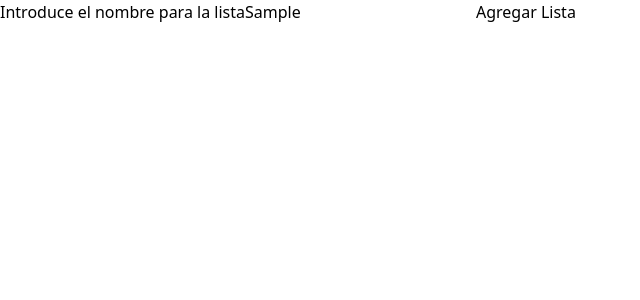
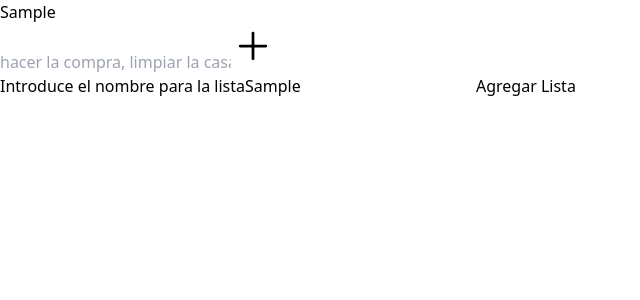
Before and after one commit to jaasidev/trello-react-app, a React (Vite) app: page / in a window 1280 px wide. Both pictures are taken after typing "Sample" into the empty fields and a click on the button "Agregar Lista". Shown: the top 300 px of the page, without its empty margins (0-640 px from the left). Built offline with nearby package versions, Linux system fonts and the light colour scheme.

Commit message:
haciendo preview de componentes listas

```diff
--- a/index.html
+++ b/index.html
@@ -6,8 +6,8 @@
     <meta name="viewport" content="width=device-width, initial-scale=1.0" />
     <title>Vite + React</title>
   </head>
-  <body class="flex justify-center min-h-screen p-2">
-    <div id="root" class="w-full grid grid-cols-4"></div>
+  <body class="flex justify-center p-2">
+    <div id="root" class="w-full flex flex-nowrap gap-2"></div>
     <script type="module" src="/src/main.jsx"></script>
   </body>
 </html>
--- a/src/App.jsx
+++ b/src/App.jsx
@@ -1,10 +1,12 @@
 import { FormList } from './components/formlist'
+import { ListLayout } from './components/listLayout'
 import { TaskProvider } from './components/useStore'
 
 function App () {
   return (
     <>
       <TaskProvider>
+        <ListLayout />
         <FormList />
       </TaskProvider>
     </>
--- a/src/components/formlist.jsx
+++ b/src/components/formlist.jsx
@@ -4,15 +4,14 @@ import { TaskContext } from './useStore'
 export function FormList () {
   const inputid = useId()
   const inputref = useRef()
-  const { state, agregar } = useContext(TaskContext)
+  const { agregar } = useContext(TaskContext)
   const handleSubmit = (event) => {
     event.preventDefault()
     if (inputref.current.value === '' || inputref.current.value === ' ') return null
     agregar({ title: inputref.current.value, task: [] })
-    console.log(state)
   }
   return (
-    <form className='-order-last card bg-[--bg-100]' onSubmit={handleSubmit}>
+    <form className='order-11 card bg-[--bg-100] max-h-48' onSubmit={handleSubmit}>
       <div className='card-body gap-1'>
         <label htmlFor={inputid}>Introduce el nombre para la lista</label>
         <input id={inputid} ref={inputref} type='text' placeholder='Mercado, Objetivos, Productos....' className='p-2 outline-none rounded-md' />
--- /dev/null
+++ b/src/components/icons.jsx
@@ -0,0 +1,9 @@
+export function Add () {
+  return (
+    <svg xmlns='http://www.w3.org/2000/svg' className='icon icon-tabler icon-tabler-plus' width='44' height='44' viewBox='0 0 24 24' strokeWidth='1.5' stroke='currentColor' fill='none' strokeLinecap='round' strokeLinejoin='round'>
+      <path stroke='none' d='M0 0h24v24H0z' fill='none' />
+      <path d='M12 5l0 14' />
+      <path d='M5 12l14 0' />
+    </svg>
+  )
+}
--- /dev/null
+++ b/src/components/list.jsx
@@ -0,0 +1,18 @@
+import { Add } from './icons'
+
+export function List ({ content }) {
+  const { title, task } = content
+  return (
+    <div className='card bg-[--accent-100]'>
+      <div className='card-body'>
+        <h2 className='card-title'>{title}</h2>
+        <form className='flex'>
+          <input type='text' placeholder='hacer la compra, limpiar la casa, asignar proyecto..' className='p-2 rounded-s-md' />
+          <button className='bg-[--primary-200] text-white p-2 rounded-e-md'>
+            <Add />
+          </button>
+        </form>
+      </div>
+    </div>
+  )
+}
--- /dev/null
+++ b/src/components/listLayout.jsx
@@ -0,0 +1,19 @@
+import { useContext } from 'react'
+import { TaskContext } from './useStore'
+import { List } from './list'
+
+export function ListLayout () {
+  const { list } = useContext(TaskContext)
+
+  return (
+    <>
+      {
+    list.map((value, index) => {
+      return (
+        <List key={index} content={value} />
+      )
+    })
+  }
+    </>
+  )
+}
--- a/src/components/useStore.jsx
+++ b/src/components/useStore.jsx
@@ -26,7 +26,7 @@ export function TaskProvider ({ children }) {
   })
   return (
     <TaskContext.Provider value={
-     { state, agregar }
+     { list: state, agregar }
     }
     >
       {children}
```
